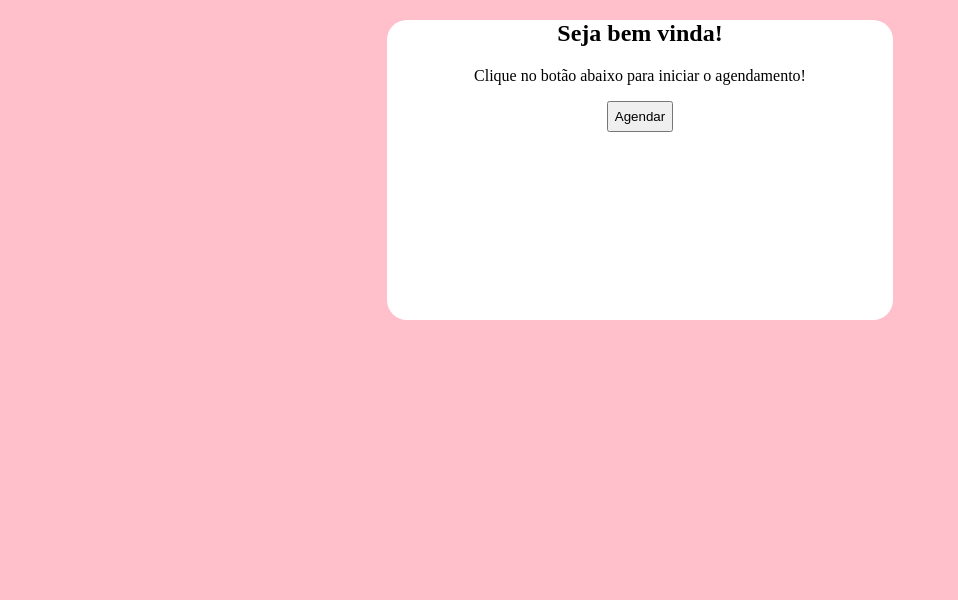
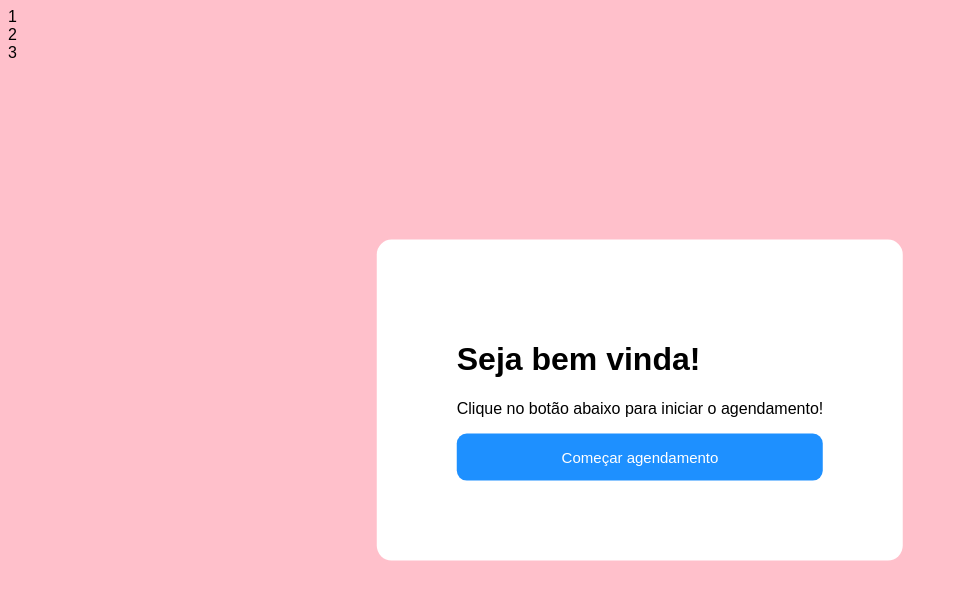
Before and after one commit to EuEbertEu/sistema_agendamento, a Python web app: template templates/inicio.html in a window 1280 px wide. Shown: the top 600 px of the page, without its empty margins (0-958 px from the left). Run offline with Jinja, Linux system fonts and the light colour scheme; the template is opened without the code that fills it, so the values that code supplies are empty.

Commit message:
Mudanças 21/04

```diff
--- a/templates/inicio.html
+++ b/templates/inicio.html
@@ -5,24 +5,33 @@
     <meta name="viewport" content="width=device-width, initial-scale=1.0">
     <title>Sistema agendamentos</title>
     <style>
+
         body{
-
+            font-family: Arial, Helvetica, sans-serif;
             background-color: pink;
         }
 
         .inicio{
             background-color: white;
-            width: 40%;
-            height: 300px;
-            margin: auto;
-            text-align:center;
-
-            border-radius: 20px;
+            position: absolute;
+            top: 50%;
+            left: 50%;
+            transform: translate(-50%, -50%);
+            padding: 80px;
+            border-radius: 15px;
         }
         button{
-            padding: 6px;
-            text-align: left;
-
+            background-color: dodgerblue;
+            border: none;
+            padding: 15px;
+            width: 100%;
+            border-radius: 10px;
+            color: white;
+            font-size: 15px;
+            cursor: pointer;
+        }
+        button:hover{
+            background-color: deepskyblue;
         }
 
 
@@ -30,10 +39,19 @@
 </head>
 
 <body>
+    <div class="carrossel">
+        <div class="groupe">
+            <div class="card">1</div>
+            <div class="card">2</div>
+            <div class="card">3</div>
+        </div>
+    </div>
+
+
     <div class="inicio">
-        <h2>Seja bem vinda!</h2>
+        <h1>Seja bem vinda!</h1>
         <p>Clique no botão abaixo para iniciar o agendamento!</p>
-        <button>Agendar</button>
+        <button>Começar agendamento</button>
     </div>
 
 </body>
```
